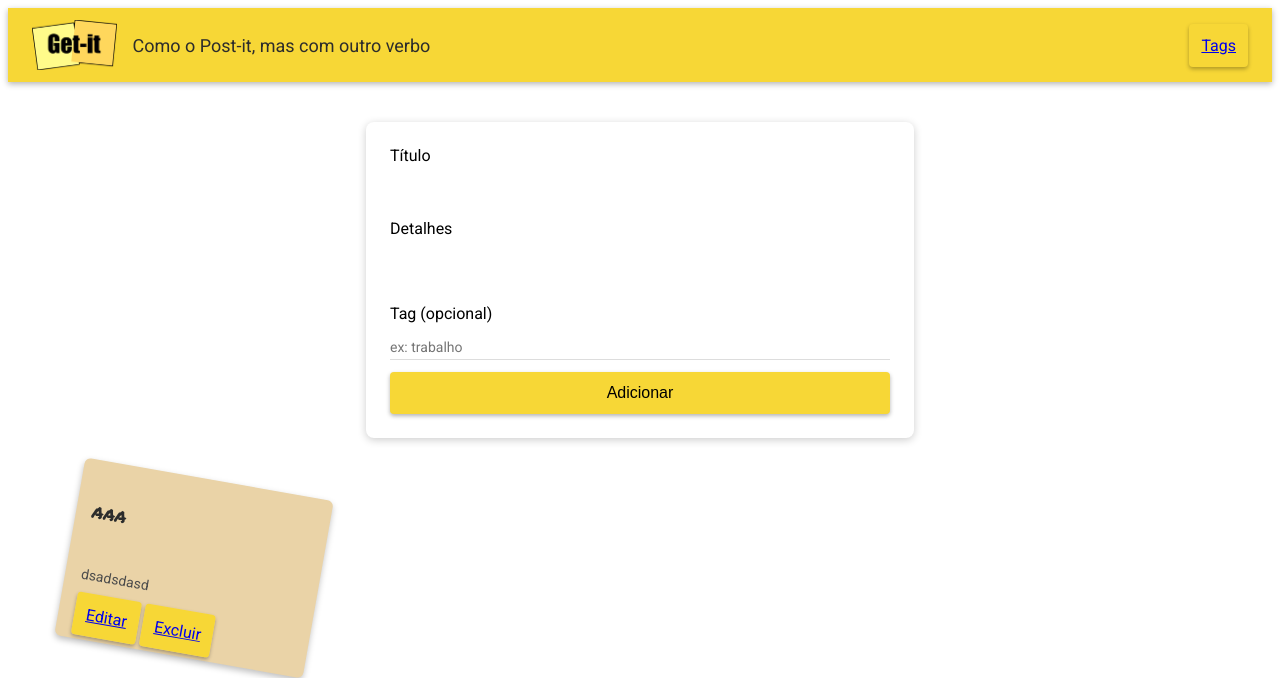
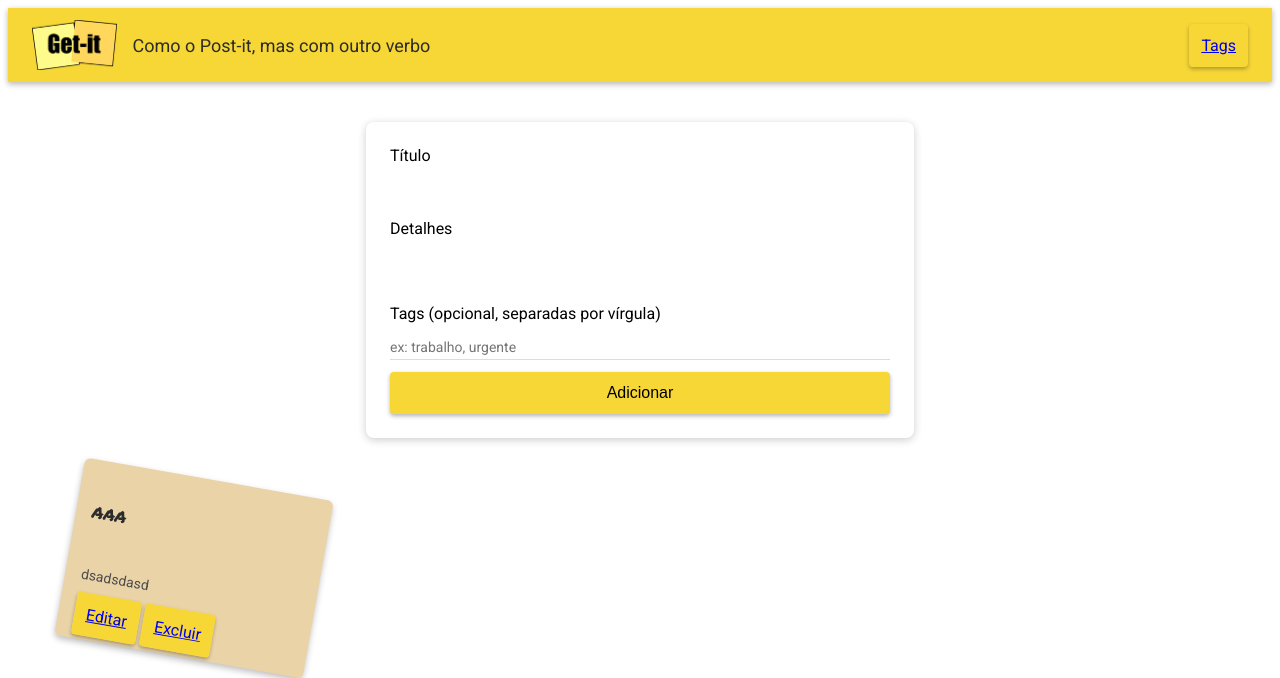
Before and after one commit to decov12/tecweb-2026-2-projeto1B, a Django app: page / in a window 1280 px wide. Shown: the top 678 px of the page. Run offline with Django 5.2, Linux system fonts and the light colour scheme; data comes from the database, SQL or seed files in the repository; data that the repository does not hold is empty.

Commit message:
tarefa_05

```diff
--- a/notes/models.py
+++ b/notes/models.py
@@ -11,10 +11,8 @@ class Tag(models.Model):
 class Note(models.Model):
     title = models.CharField(max_length=200)
     content = models.TextField(max_length=2000)
-    tag = models.ForeignKey(
+    tags = models.ManyToManyField(
         Tag,
-        on_delete=models.SET_NULL,
-        null=True,
         blank=True,
         related_name='notes',
     )
--- a/notes/static/notes/getit.css
+++ b/notes/static/notes/getit.css
@@ -217,6 +217,12 @@ body {
   background-color: rgba(44, 44, 44, 0.16);
 }
 
+.tag-row {
+  display: flex;
+  flex-wrap: wrap;
+  gap: 6px;
+}
+
 .tag-list {
   display: flex;
   flex-wrap: wrap;
--- a/notes/templates/notes/index.html
+++ b/notes/templates/notes/index.html
@@ -21,8 +21,8 @@
     />
     <label for="detalhes">Detalhes</label>
     <textarea class="autoresize" id="detalhes" name="detalhes"></textarea>
-    <label for="tag">Tag (opcional)</label>
-    <input class="form-card-tag" id="tag" type="text" name="tag" placeholder="ex: trabalho" />
+    <label for="tags">Tags (opcional, separadas por vírgula)</label>
+    <input class="form-card-tag" id="tags" type="text" name="tags" placeholder="ex: trabalho, urgente" />
     <input class="btn" type="submit" value="Adicionar" />
   </form>
 
@@ -33,8 +33,12 @@
       <div class="card-content">
         <p>{{ note.content }}</p>
       </div>
-      {% if note.tag %}
-      <a class="tag-chip" href="{% url 'tag_detail' note.tag.id %}">#{{ note.tag.name }}</a>
+      {% if note.tags.all %}
+      <div class="tag-row">
+        {% for tag in note.tags.all %}
+        <a class="tag-chip" href="{% url 'tag_detail' tag.id %}">#{{ tag.name }}</a>
+        {% endfor %}
+      </div>
       {% endif %}
       <div class="card-actions">
         <a class="btn" href="{% url 'edit' note.id %}">Editar</a>
--- a/notes/views.py
+++ b/notes/views.py
@@ -2,23 +2,32 @@ from django.shortcuts import render, redirect, get_object_or_404
 from .models import Note, Tag
 
 
-def _resolve_tag(tag_name):
-    """Recebe o texto digitado no campo de tag e devolve o Tag correspondente
-    (reaproveitando um já existente com o mesmo nome, ou criando um novo).
-    Devolve None se o campo vier vazio, já que uma nota pode não ter tag."""
-    tag_name = (tag_name or '').strip()
-    if not tag_name:
-        return None
-    tag, _ = Tag.objects.get_or_create(name=tag_name)
-    return tag
+def _resolve_tags(tags_text):
+    """Recebe o texto digitado no campo de tags (separadas por vírgula) e
+    devolve uma lista de objetos Tag, reaproveitando tags já existentes com
+    o mesmo nome e criando as que ainda não existem. Nomes vazios/repetidos
+    são ignorados. Devolve lista vazia se o campo vier em branco, já que uma
+    nota pode não ter nenhuma tag."""
+    tags_text = tags_text or ''
+    nomes = [n.strip() for n in tags_text.split(',')]
+    nomes_unicos = []
+    for nome in nomes:
+        if nome and nome not in nomes_unicos:
+            nomes_unicos.append(nome)
+
+    tags = []
+    for nome in nomes_unicos:
+        tag, _ = Tag.objects.get_or_create(name=nome)
+        tags.append(tag)
+    return tags
 
 
 def index(request):
     if request.method == 'POST':
         title = request.POST.get('titulo')
         content = request.POST.get('detalhes')
-        tag = _resolve_tag(request.POST.get('tag'))
-        Note.objects.create(title=title, content=content, tag=tag)
+        note = Note.objects.create(title=title, content=content)
+        note.tags.set(_resolve_tags(request.POST.get('tags')))
         return redirect('index')
     else:
         all_notes = Note.objects.all()
@@ -37,11 +46,12 @@ def edit(request, note_id):
     if request.method == 'POST':
         note.title = request.POST.get('titulo')
         note.content = request.POST.get('detalhes')
-        note.tag = _resolve_tag(request.POST.get('tag'))
         note.save()
+        note.tags.set(_resolve_tags(request.POST.get('tags')))
         return redirect('index')
     else:
-        return render(request, 'notes/edit.html', {'note': note})
+        tags_atuais = ', '.join(tag.name for tag in note.tags.all())
+        return render(request, 'notes/edit.html', {'note': note, 'tags_atuais': tags_atuais})
 
 
 def tags(request):
```
Also changed, not shown: notes/templates/notes/edit.html (+5 -5 lines), notes/templates/notes/tag_detail.html (+7 -0 lines), README.md, notes/migrations/0004_note_tags.py (added).
